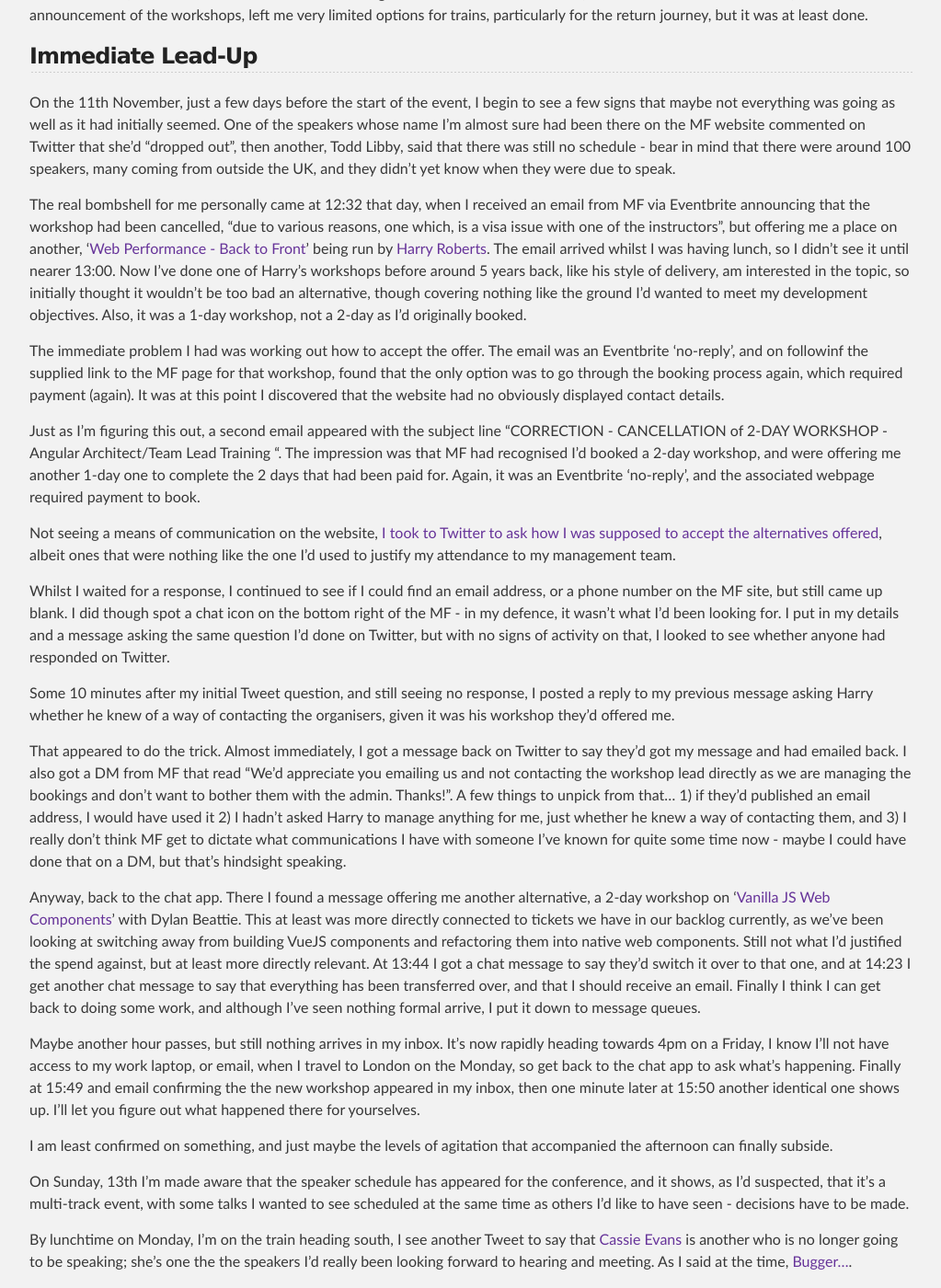
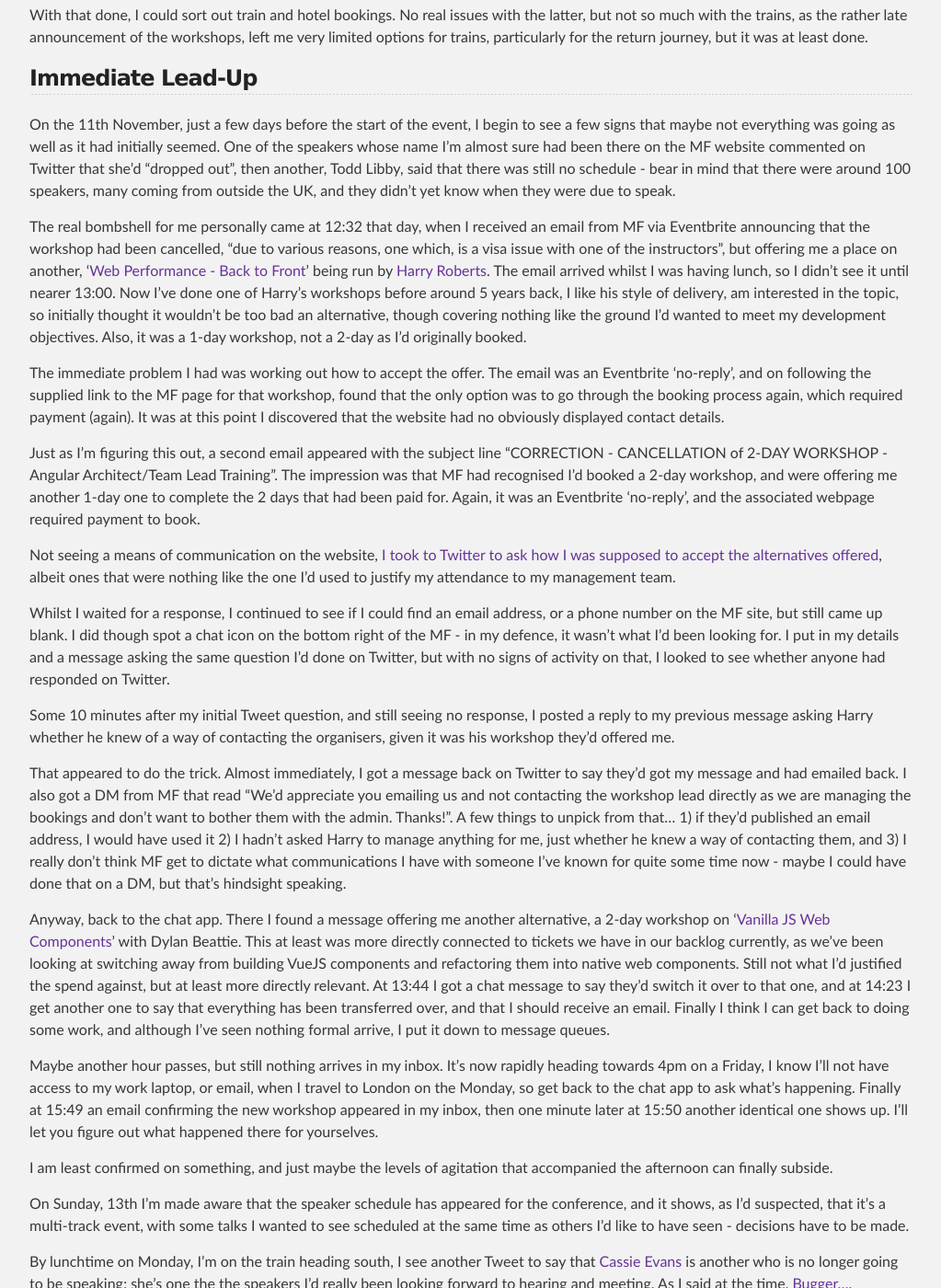
Before and after one commit to christopherallanperry/christopherallanperry.github.io, a Jekyll site: the page built from _posts/2022-11-19-modern_frontends-an_attendees_perspective.markdown, in a window 1280 px wide and 1400 px high, scrolled down 1113 px. Shown: the whole window at 92% size, without its empty margins (128-1151 px from the left). Built offline with Jekyll 4.4.1, drawn with Linux system fonts in a browser that asks for light colours; some of the changed text lies outside the part shown.

Commit message:
Found a few more typos

```diff
--- a/_posts/2022-11-19-modern_frontends-an_attendees_perspective.markdown
+++ b/_posts/2022-11-19-modern_frontends-an_attendees_perspective.markdown
@@ -22,12 +22,11 @@ With that done, I could sort out train and hotel bookings. No real issues with t
 ## Immediate Lead-Up
 On the 11th November, just a few days before the start of the event, I begin to see a few signs that maybe not everything was going as well as it had initially seemed. One of the speakers whose name I'm almost sure had been there on the MF website commented on Twitter that she'd "dropped out", then another, Todd Libby, said that there was still no schedule - bear in mind that there were around 100 speakers, many coming from outside the UK, and they didn't yet know when they were due to speak.
 
-The real bombshell for me personally came at 12:32 that day, when I received an email from MF via Eventbrite announcing that the workshop had been cancelled, "due to various reasons, one which, is a visa issue with one of the instructors", but offering me a place on another, '[Web Performance - Back to Front](https://www.modernfrontends.live/workshops/web-performance-back-to-front)' being run by [Harry Roberts](https://twitter.com/csswizardry). The email arrived whilst I was having lunch, so I didn't see it until nearer 13:00. Now I've done one of Harry's workshops before around 5 years back, like his style of delivery, am interested in the topic, so initially thought it wouldn't be too bad an alternative, though covering nothing like the ground I'd wanted to meet my development objectives. Also, it was a 1-day workshop, not a 2-day as I'd originally booked.
+The real bombshell for me personally came at 12:32 that day, when I received an email from MF via Eventbrite announcing that the workshop had been cancelled, "due to various reasons, one which, is a visa issue with one of the instructors", but offering me a place on another, '[Web Performance - Back to Front](https://www.modernfrontends.live/workshops/web-performance-back-to-front)' being run by [Harry Roberts](https://twitter.com/csswizardry). The email arrived whilst I was having lunch, so I didn't see it until nearer 13:00. Now I've done one of Harry's workshops before around 5 years back, I like his style of delivery, am interested in the topic, so initially thought it wouldn't be too bad an alternative, though covering nothing like the ground I'd wanted to meet my development objectives. Also, it was a 1-day workshop, not a 2-day as I'd originally booked.
 
-The immediate problem I had was working out how to accept the offer. The email was an Eventbrite 'no-reply', and on followinf the supplied link to the MF page for that workshop, found that the only option was to go through the booking process again, which required payment (again). It was at this point I discovered that the website had no obviously displayed contact details.
+The immediate problem I had was working out how to accept the offer. The email was an Eventbrite 'no-reply', and on following the supplied link to the MF page for that workshop, found that the only option was to go through the booking process again, which required payment (again). It was at this point I discovered that the website had no obviously displayed contact details.
 
-Just as I'm figuring this out, a second email appeared with the subject line "CORRECTION - CANCELLATION of 2-DAY WORKSHOP - Angular Architect/Team Lead Training
-". The impression was that MF had recognised I'd booked a 2-day workshop, and were offering me another 1-day one to complete the 2 days that had been paid for. Again, it was an Eventbrite 'no-reply', and the associated webpage required payment to book.
+Just as I'm figuring this out, a second email appeared with the subject line "CORRECTION - CANCELLATION of 2-DAY WORKSHOP - Angular Architect/Team Lead Training". The impression was that MF had recognised I'd booked a 2-day workshop, and were offering me another 1-day one to complete the 2 days that had been paid for. Again, it was an Eventbrite 'no-reply', and the associated webpage required payment to book.
 
 Not seeing a means of communication on the website, [I took to Twitter to ask how I was supposed to accept the alternatives offered](https://twitter.com/Chris_Perry_61/status/1591059958434390016), albeit ones that were nothing like the one I'd used to justify my attendance to my management team.
 
@@ -37,9 +36,9 @@ Some 10 minutes after my initial Tweet question, and still seeing no response, I
 
 That appeared to do the trick. Almost immediately, I got a message back on Twitter to say they'd got my message and had emailed back. I also got a DM from MF that read "We'd appreciate you emailing us and not contacting the workshop lead directly as we are managing the bookings and don't want to bother them with the admin. Thanks!". A few things to unpick from that... 1) if they'd published an email address, I would have used it 2) I hadn't asked Harry to manage anything for me, just whether he knew a way of contacting them, and 3) I really don't think MF get to dictate what communications I have with someone I've known for quite some time now - maybe I could have done that on a DM, but that's hindsight speaking.
 
-Anyway, back to the chat app. There I found a message offering me another alternative, a 2-day workshop on '[Vanilla JS Web Components](https://www.modernfrontends.live/workshops/vanilla-js-web-components)' with Dylan Beattie. This at least was more directly connected to tickets we have in our backlog currently, as we've been looking at switching away from building VueJS components and refactoring them into native web components. Still not what I'd justified the spend against, but at least more directly relevant. At 13:44 I got a chat message to say they'd switch it over to that one, and at 14:23 I get another chat message to say that everything has been transferred over, and that I should receive an email. Finally I think I can get back to doing some work, and although I've seen nothing formal arrive, I put it down to message queues.
+Anyway, back to the chat app. There I found a message offering me another alternative, a 2-day workshop on '[Vanilla JS Web Components](https://www.modernfrontends.live/workshops/vanilla-js-web-components)' with Dylan Beattie. This at least was more directly connected to tickets we have in our backlog currently, as we've been looking at switching away from building VueJS components and refactoring them into native web components. Still not what I'd justified the spend against, but at least more directly relevant. At 13:44 I got a chat message to say they'd switch it over to that one, and at 14:23 I get another one to say that everything has been transferred over, and that I should receive an email. Finally I think I can get back to doing some work, and although I've seen nothing formal arrive, I put it down to message queues.
 
-Maybe another hour passes, but still nothing arrives in my inbox. It's now rapidly heading towards 4pm on a Friday, I know I'll not have access to my work laptop, or email, when I travel to London on the Monday, so get back to the chat app to ask what's happening. Finally at 15:49 and email confirming the the new workshop appeared in my inbox, then one minute later at 15:50 another identical one shows up. I'll let you figure out what happened there for yourselves.
+Maybe another hour passes, but still nothing arrives in my inbox. It's now rapidly heading towards 4pm on a Friday, I know I'll not have access to my work laptop, or email, when I travel to London on the Monday, so get back to the chat app to ask what's happening. Finally at 15:49 an email confirming the new workshop appeared in my inbox, then one minute later at 15:50 another identical one shows up. I'll let you figure out what happened there for yourselves.
 
 I am least confirmed on something, and just maybe the levels of agitation that accompanied the afternoon can finally subside.
 
```
Also changed, not shown: other parts of _posts/2022-11-19-modern_frontends-an_attendees_perspective.markdown (+5 -5 lines).
